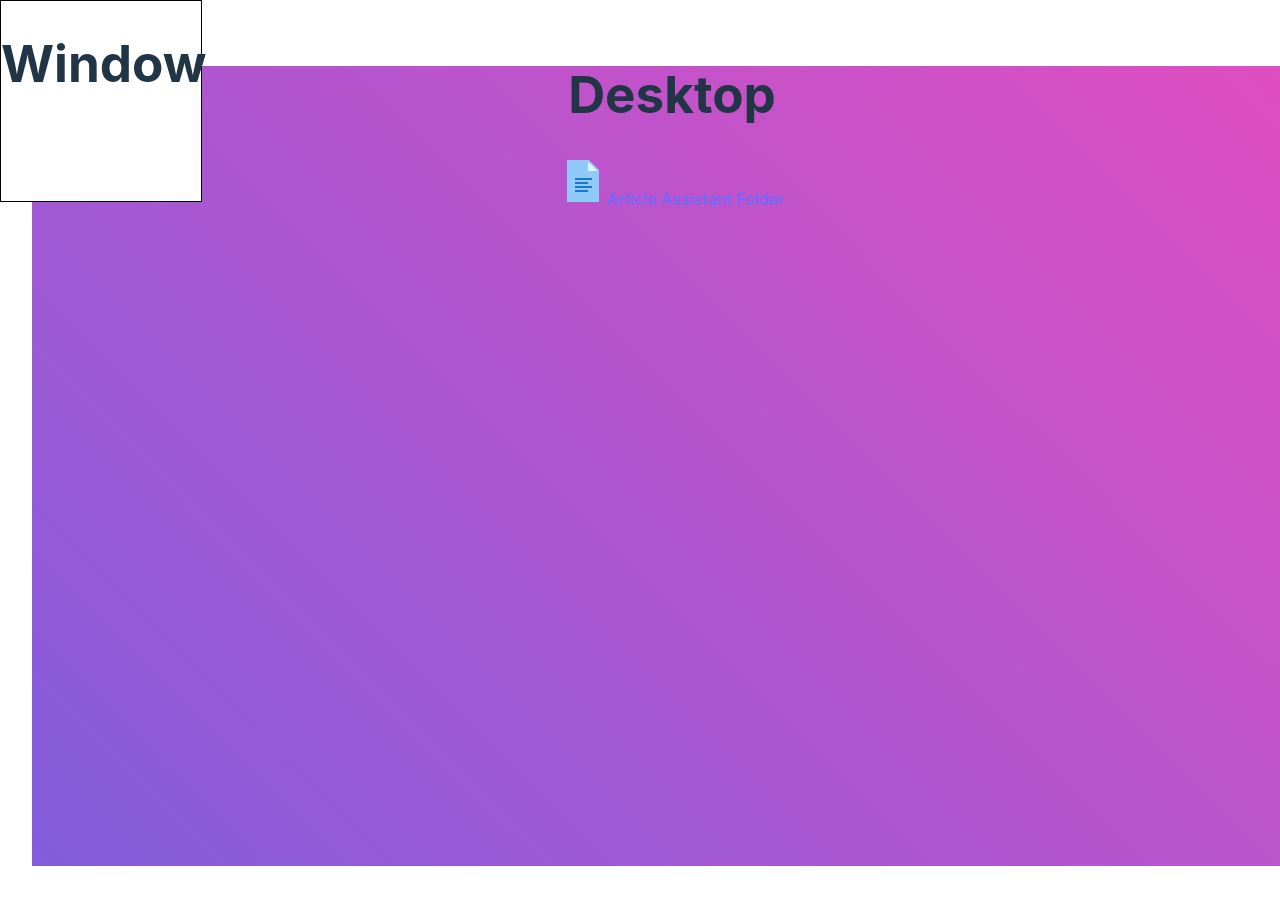
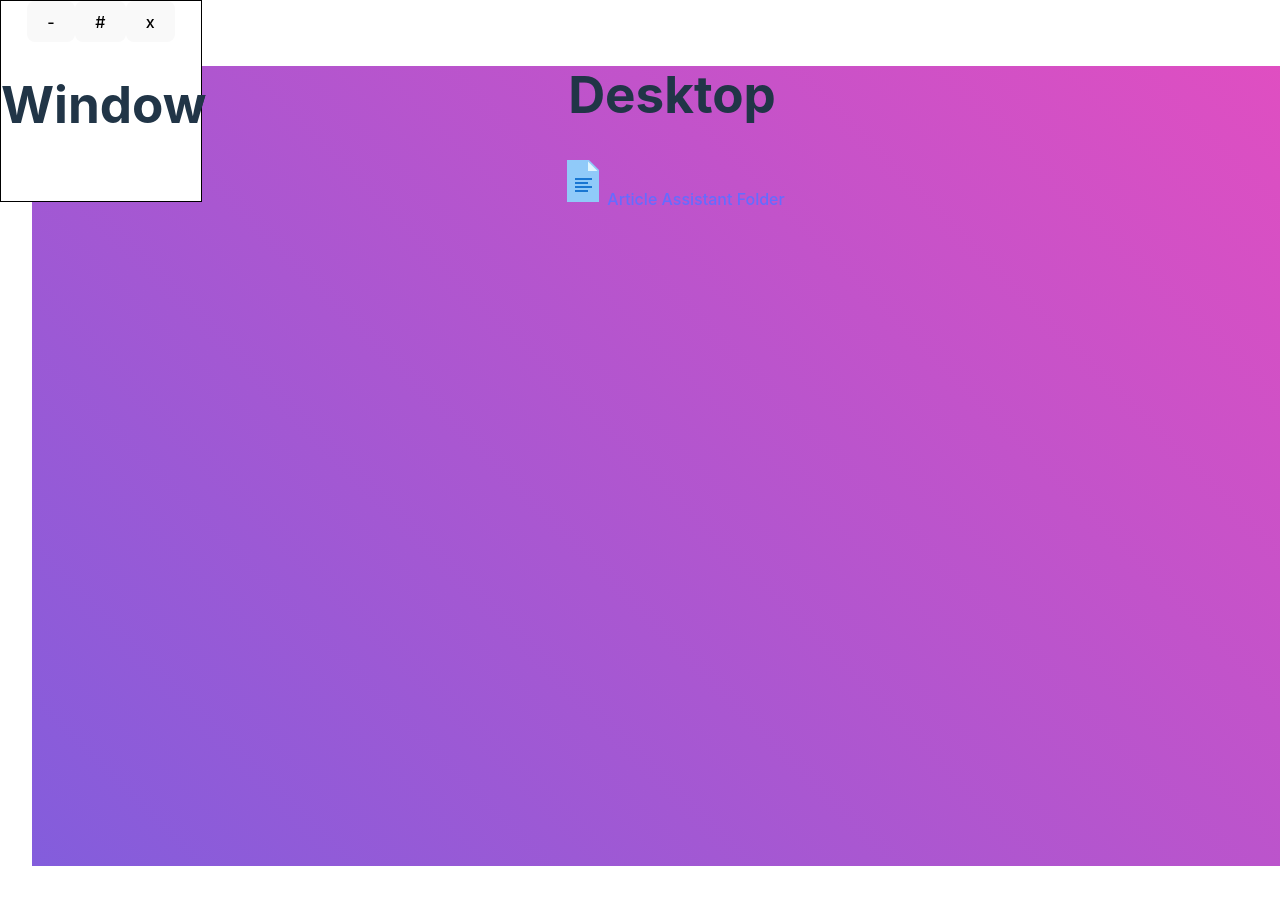
Before and after one commit to slothcodes/alex-os, a React (Vite) app: page / in a window 1280 px wide. Shown: the top 898 px of the page. Built offline with nearby package versions, Linux system fonts and the light colour scheme.

Commit message:
added control bar buttons

```diff
--- a/src/alex-os/components/AppWindow.jsx
+++ b/src/alex-os/components/AppWindow.jsx
@@ -1,5 +1,6 @@
 import React from 'react';
 import App from '../../App';
+import ControlBar from './ControlBar';
 
 const AppWindow = ({initialData, appId, position, size, isFocused, onClose, onMove, onResize, onFocusToggle}) => {
     // Initial Data State
@@ -108,6 +109,11 @@ const AppWindow = ({initialData, appId, position, size, isFocused, onClose, onMo
             onTouchEnd={handleTouchEnd}
             onTouchMove={handleTouchMove}
         >
+            <ControlBar
+                onClose={() => onClose(appId)}
+                onMax={() => console.log('max')}
+                onMin={() => console.log('min')}
+            />
             <h1 className='window-bar'>Window</h1>
         </div>
     )}
@@ -115,9 +121,17 @@ const AppWindow = ({initialData, appId, position, size, isFocused, onClose, onMo
 const WindowManager = () => {
     // State To Track Open Windows
     const [windows, setWindows] = React.useState([
-        {id: "test", position: {x: 0, y: 0}, size: {width: 200, height: 200}, isFocused: true},
-        {id: "newsReader", position: {x: 0, y: 0}, size: {width: 200, height: 200}, isFocused: false},
+        {id: "test", position: {x: 0, y: 0}, size: {width: 200, height: 200}, isFocused: true, isVisible: false},
+        {id: "newsReader", position: {x: 0, y: 0}, size: {width: 200, height: 200}, isFocused: false, isVisible: false},
     ])
+
+    const openWindow = (id) => {
+        // Open Window
+        setWindows(windows.map((window) =>
+            window.id === id ? {...window, isVisible: true} : window
+        ))
+    };
+
     const handleClose = (id) => {
         // Close Window
         setWindows(windows.filter((window) => window.id !== id))
--- /dev/null
+++ b/src/alex-os/components/ControlBar.jsx
@@ -0,0 +1,14 @@
+import React from 'react';
+
+// Controls the Window Max, Min And Close Behaviors
+const ControlBar = ({onClose, onMax, onMin}) => {
+    return (
+        <div className='control-bar'>
+            <button onClick={onMin}>-</button>
+            <button onClick={onMax}>#</button>
+            <button onClick={onClose}>x</button>
+        </div>
+    )
+}
+
+export default ControlBar;
```
